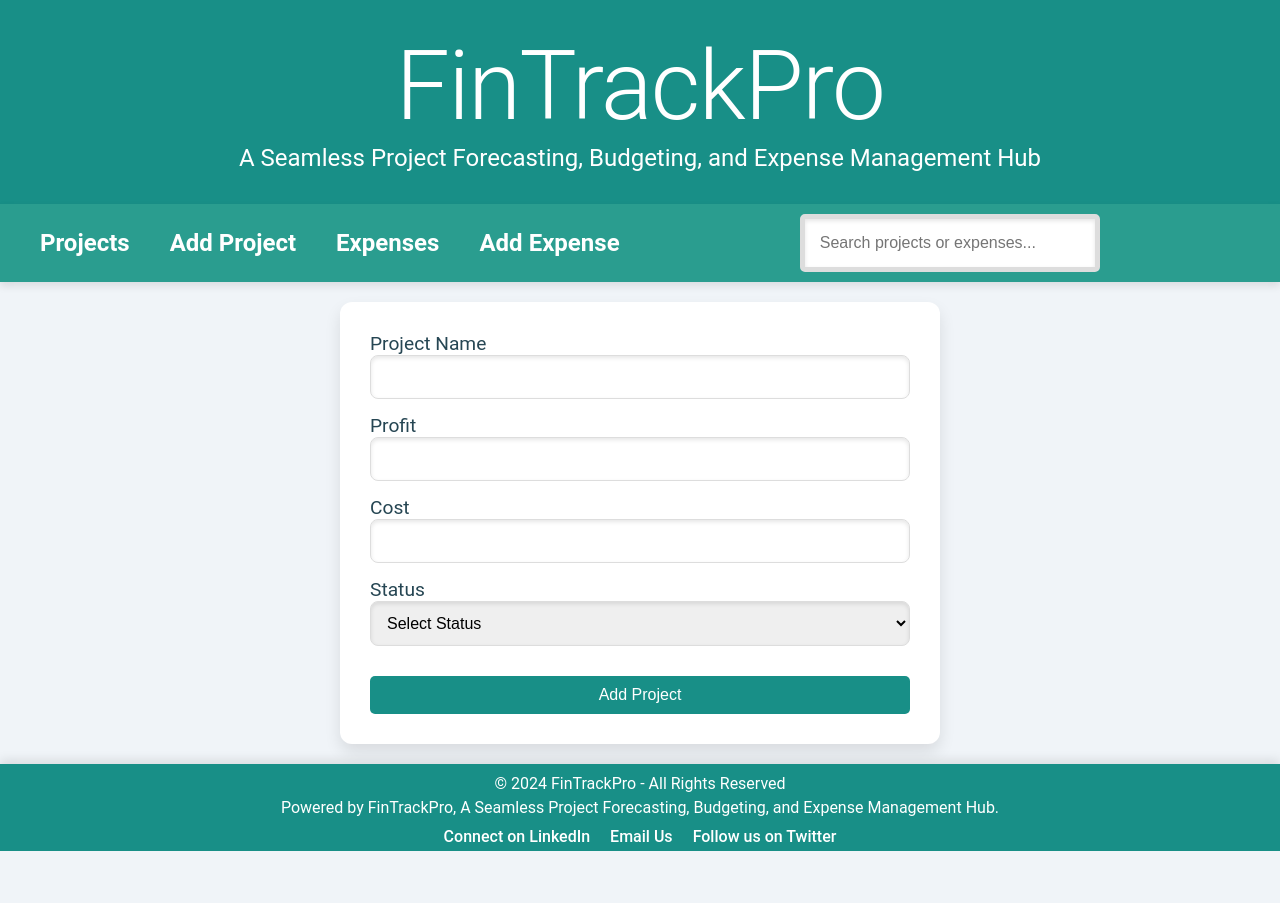
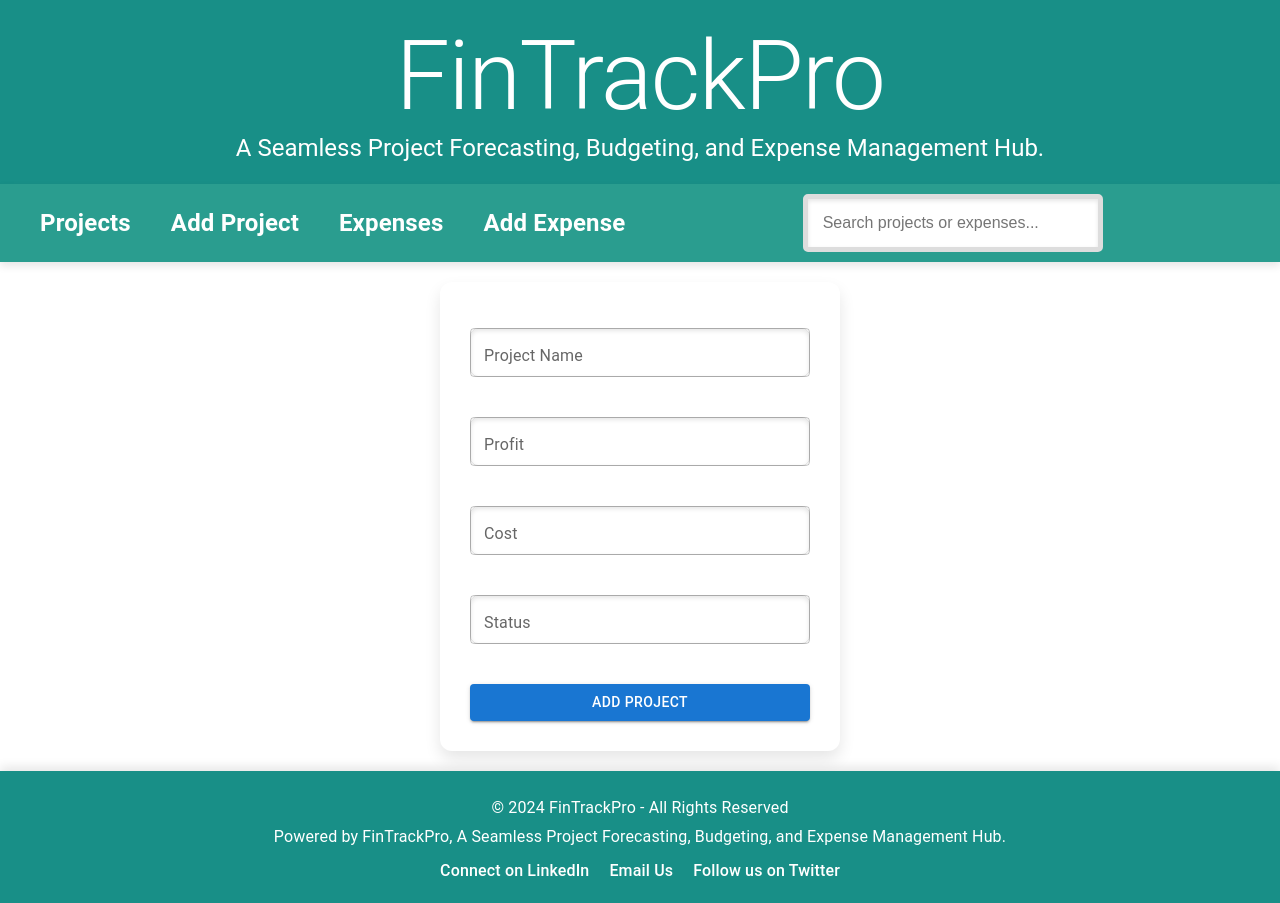
Before and after one commit to ronniearistil/FinTrackFlow, a React (Create React App) app: page /projects/new in a window 1280 px wide. Before the commit the page ends 851 px from the top, so only its background shows below. Built offline with nearby package versions, Linux system fonts and the light colour scheme; no server answers.

Commit message:
refactor and add resuable components

```diff
--- a/src/Components/App.jsx
+++ b/src/Components/App.jsx
@@ -1,13 +1,11 @@
 import React from 'react';
-import { ProjectProvider } from './ProjectContext.jsx'; // Correct import path
+import { ProjectProvider } from './ProjectContext.jsx';
 import Header from './Header.jsx';
 import NavBar from './NavBar.jsx';
 import DashBoard from './DashBoard.jsx';
 import ExpenseDashboard from './ExpenseDashboard.jsx';
 import ProjectForm from './ProjectForm.jsx';
 import ExpenseForm from './ExpenseForm.jsx';
-import ProjectDetail from './ProjectDetail';
-import ExpenseDetail from './ExpenseDetail';
 import Footer from './Footer.jsx';
 import { Route, Routes, Navigate } from 'react-router-dom';
 import { CssBaseline } from '@mui/material';
@@ -16,13 +14,13 @@ const App = () => {
   return (
     <ProjectProvider>
       <div className="App">
+        <CssBaseline />
         <Header />
         <NavBar />
         <Routes>
           <Route path="/" element={<Navigate to="/projects" />} />
           <Route path="/projects" element={<DashBoard />} />
           <Route path="/projects/new" element={<ProjectForm />} />
-  <Route path="/projects/:id" element={<ProjectDetail />} /> {/* Route for individual project */}
           <Route path="/expenses" element={<ExpenseDashboard />} />
           <Route path="/expenses/new" element={<ExpenseForm />} />
         </Routes>
--- a/src/Components/ExpenseForm.jsx
+++ b/src/Components/ExpenseForm.jsx
@@ -1,79 +1,42 @@
+// forms/ExpenseForm.jsx
 import React, { useContext } from 'react';
 import { useFormik } from 'formik';
 import * as Yup from 'yup';
-import { Button, TextField, Select, MenuItem, FormControl, InputLabel } from '@mui/material';
+import { Button, Box } from '@mui/material';
 import { ProjectContext } from './ProjectContext';
+import InputField from './InputField';
+import SelectField from './SelectField';
 
 const ExpenseForm = () => {
-  const { projects, addExpense } = useContext(ProjectContext); // Access the projects and addExpense from context
+  const { projects, addExpense } = useContext(ProjectContext);
 
   const formik = useFormik({
-    initialValues: {
-      name: '',
-      amount: '',
-      projectId: '', // New field for project ID
-    },
+    initialValues: { name: '', amount: '', projectId: '' },
     validationSchema: Yup.object({
       name: Yup.string().required('Expense name is required'),
-      amount: Yup.number().required('Amount is required').positive('Amount must be greater than zero'),
-      projectId: Yup.string().required('Project ID is required'), // Validation for project ID
+      amount: Yup.number().positive('Amount must be positive').required('Amount is required'),
+      projectId: Yup.string().required('Project ID is required'),
     }),
     onSubmit: (values, { resetForm }) => {
-      console.log("Submitting expense:", values); // Log the expense values
-      addExpense(values); // Call addExpense from context
+      addExpense(values);
       resetForm();
     },
   });
 
   return (
-    <form onSubmit={formik.handleSubmit}>
-      <div>
-        <label>Expense Name</label>
-        <input
-          type="text"
-          name="name"
-          value={formik.values.name}
-          onChange={formik.handleChange}
-        />
-        {formik.errors.name && formik.touched.name ? (
-          <div className="error">{formik.errors.name}</div>
-        ) : null}
-      </div>
+    <Box
+      component="form"
+      onSubmit={formik.handleSubmit}
+      sx={{ display: 'flex', flexDirection: 'column', gap: 2, width: '100%', maxWidth: 400 }}
+    >
+      <InputField formik={formik} name="name" label="Expense Name" />
+      <InputField formik={formik} name="amount" label="Amount" type="number" />
+      <SelectField formik={formik} name="projectId" label="Project" options={projects} />
 
-      <div>
-        <label>Amount</label>
-        <input
-          type="number"
-          name="amount"
-          value={formik.values.amount}
-          onChange={formik.handleChange}
-        />
-        {formik.errors.amount && formik.touched.amount ? (
-          <div className="error">{formik.errors.amount}</div>
-        ) : null}
-      </div>
-
-      <div>
-        <label>Project</label>
-        <select
-          name="projectId"
-          value={formik.values.projectId}
-          onChange={formik.handleChange}
-        >
-          <option value="">Select a project</option>
-          {projects.map((project) => (
-            <option key={project.id} value={project.id}>
-              {project.name}
-            </option>
-          ))}
-        </select>
-        {formik.errors.projectId && formik.touched.projectId ? (
-          <div className="error">{formik.errors.projectId}</div>
-        ) : null}
-      </div>
-
-      <button type="submit">Add Expense</button>
-    </form>
+      <Button type="submit" variant="contained" sx={{ mt: 2 }}>
+        Add Expense
+      </Button>
+    </Box>
   );
 };
 
--- a/src/Components/Header.jsx
+++ b/src/Components/Header.jsx
@@ -1,13 +1,12 @@
+// Header.jsx
 import React from 'react';
-import { Typography } from '@mui/material'; // Import MUI Typography
+import { Typography } from '@mui/material';
 
-const Header = () => {
-  return (
-    <header>
-      <Typography variant="h1">FinTrackPro</Typography>
-      <Typography variant="h5">A Seamless Project Forecasting, Budgeting, and Expense Management Hub</Typography>
-    </header>
-  );
-};
+const Header = () => (
+  <header>
+    <Typography variant="h1">FinTrackPro</Typography>
+    <Typography variant="h5">A Seamless Project Forecasting, Budgeting, and Expense Management Hub.</Typography>
+  </header>
+);
 
 export default Header;
--- /dev/null
+++ b/src/Components/InputField.jsx
@@ -0,0 +1,20 @@
+// components/InputField.jsx
+import React from 'react';
+import { TextField } from '@mui/material';
+
+const InputField = ({ formik, name, label, type = 'text' }) => (
+  <TextField
+    label={label}
+    name={name}
+    type={type}
+    value={formik.values[name]}
+    onChange={formik.handleChange}
+    onBlur={formik.handleBlur}
+    error={formik.touched[name] && Boolean(formik.errors[name])}
+    helperText={formik.touched[name] && formik.errors[name]}
+    fullWidth
+    margin="normal"
+  />
+);
+
+export default InputField;
--- a/src/Components/ProjectContext.jsx
+++ b/src/Components/ProjectContext.jsx
@@ -7,75 +7,32 @@ export const ProjectProvider = ({ children }) => {
   const [expenses, setExpenses] = useState([]);
 
   useEffect(() => {
-    fetch('http://localhost:5001/projects')
-      .then((res) => res.json())
-      .then((data) => setProjects(data))
-      .catch((error) => console.error('Error fetching projects:', error));
-
-    fetch('http://localhost:5001/expenses')
-      .then((res) => res.json())
-      .then((data) => setExpenses(data))
-      .catch((error) => console.error('Error fetching expenses:', error));
+    fetchData('projects', setProjects);
+    fetchData('expenses', setExpenses);
   }, []);
 
-  // CRUD operations for projects
-  const addProject = (newProject) => {
-    fetch('http://localhost:5001/projects', {
-      method: 'POST',
-      headers: {
-        'Content-Type': 'application/json',
-      },
-      body: JSON.stringify(newProject),
-    })
-      .then((res) => res.json())
-      .then((data) => {
-        setProjects((prevProjects) => [...prevProjects, data]);
-      })
-      .catch((error) => console.error('Error adding project:', error));
+  const fetchData = async (endpoint, setter) => {
+    try {
+      const response = await fetch(`http://localhost:5001/${endpoint}`);
+      const data = await response.json();
+      setter(data);
+    } catch (error) {
+      console.error(`Error fetching ${endpoint}:`, error);
+    }
   };
 
-  const updateProject = (updatedProject) => {
-    setProjects((prevProjects) =>
-      prevProjects.map((project) =>
-        project.id === updatedProject.id ? updatedProject : project
-      )
-    );
-  };
-
-  const deleteProject = (id) => {
-    setProjects((prevProjects) =>
-      prevProjects.filter((project) => project.id !== id)
-    );
-  };
-
-  // CRUD operations for expenses
-  const addExpense = (newExpense) => {
-    fetch('http://localhost:5001/expenses', {
-      method: 'POST',
-      headers: {
-        'Content-Type': 'application/json',
-      },
-      body: JSON.stringify(newExpense),
-    })
-      .then((res) => res.json())
-      .then((data) => {
-        setExpenses((prevExpenses) => [...prevExpenses, data]);
-      })
-      .catch((error) => console.error('Error adding expense:', error));
-  };
-
-  const updateExpense = (updatedExpense) => {
-    setExpenses((prevExpenses) =>
-      prevExpenses.map((expense) =>
-        expense.id === updatedExpense.id ? updatedExpense : expense
-      )
-    );
-  };
-
-  const deleteExpense = (id) => {
-    setExpenses((prevExpenses) =>
-      prevExpenses.filter((expense) => expense.id !== id)
-    );
+  const addItem = async (endpoint, newItem, setter) => {
+    try {
+      const response = await fetch(`http://localhost:5001/${endpoint}`, {
+        method: 'POST',
+        headers: { 'Content-Type': 'application/json' },
+        body: JSON.stringify(newItem),
+      });
+      const data = await response.json();
+      setter((prev) => [...prev, data]);
+    } catch (error) {
+      console.error(`Error adding ${endpoint}:`, error);
+    }
   };
 
   return (
@@ -83,12 +40,8 @@ export const ProjectProvider = ({ children }) => {
       value={{
         projects,
         expenses,
-        addProject,
-        updateProject,
-        deleteProject,
-        addExpense,
-        updateExpense,
-        deleteExpense,
+        addProject: (project) => addItem('projects', project, setProjects),
+        addExpense: (expense) => addItem('expenses', expense, setExpenses),
       }}
     >
       {children}
--- a/src/Components/ProjectDetail.jsx
+++ /dev/null
@@ -1,35 +0,0 @@
-import React, { useContext } from 'react';
-import { useParams } from 'react-router-dom';
-import { ProjectContext } from './ProjectContext';
-
-const ProjectDetail = () => {
-  const { id } = useParams(); // Extract project ID from route
-  const { projects, expenses } = useContext(ProjectContext);
-
-  const project = projects.find((proj) => proj.id === parseInt(id)); // Ensure IDs match
-  const projectExpenses = expenses.filter((expense) => expense.projectId === project?.id);
-
-  if (!project) return <p>Project not found</p>;
-
-  return (
-    <div>
-      <h2>{project.name}</h2>
-      <p>Profit: ${project.profit}</p>
-      <p>Cost: ${project.cost}</p>
-      <p>Status: {project.status}</p>
-
-      <h3>Expenses</h3>
-      {projectExpenses.length > 0 ? (
-        projectExpenses.map((expense) => (
-          <div key={expense.id}>
-            <p>{expense.name}: ${expense.amount}</p>
-          </div>
-        ))
-      ) : (
-        <p>No expenses found for this project.</p>
-      )}
-    </div>
-  );
-};
-
-export default ProjectDetail;
--- a/src/Components/ProjectForm.jsx
+++ b/src/Components/ProjectForm.jsx
@@ -1,103 +1,43 @@
+// forms/ProjectForm.jsx
 import React, { useContext } from 'react';
 import { useFormik } from 'formik';
 import * as Yup from 'yup';
-import { Button, TextField, Select, MenuItem, FormControl, InputLabel } from '@mui/material';
-import { ProjectContext } from './ProjectContext'; // Ensure the import path is correct
+import { Button, Box } from '@mui/material';
+import { ProjectContext } from './ProjectContext';
+import InputField from './InputField';
 
 const ProjectForm = () => {
-  const { addProject } = useContext(ProjectContext); // Get the addProject function from context
+  const { addProject } = useContext(ProjectContext);
 
   const formik = useFormik({
-    initialValues: {
-      name: '',
-      profit: '',
-      cost: '',
-      status: '',
-    },
+    initialValues: { name: '', profit: '', cost: '', status: '' },
     validationSchema: Yup.object({
-      name: Yup.string()
-        .required('Project name is required')
-        .min(3, 'Must be at least 3 characters'),
-      profit: Yup.number()
-        .required('Profit is required')
-        .positive('Profit must be greater than zero'),
-      cost: Yup.number()
-        .required('Cost is required')
-        .positive('Cost must be greater than zero'),
-      status: Yup.string()
-        .required('Status is required')
-        .oneOf(['In Progress', 'Completed', 'At Risk']),
+      name: Yup.string().required('Project name is required'),
+      profit: Yup.number().positive('Profit must be positive').required('Profit is required'),
+      cost: Yup.number().positive('Cost must be positive').required('Cost is required'),
+      status: Yup.string().required('Status is required'),
     }),
     onSubmit: (values, { resetForm }) => {
-      addProject(values); // Call the addProject function from context
+      addProject(values);
       resetForm();
     },
   });
 
   return (
-    <form onSubmit={formik.handleSubmit}>
-      <div>
-        <label>Project Name</label>
-        <input
-          type="text"
-          name="name"
-          value={formik.values.name}
-          onChange={formik.handleChange}
-          onBlur={formik.handleBlur} // Add blur handling
-        />
-        {formik.errors.name && formik.touched.name ? (
-          <div className="error">{formik.errors.name}</div>
-        ) : null}
-      </div>
+    <Box
+      component="form"
+      onSubmit={formik.handleSubmit}
+      sx={{ display: 'flex', flexDirection: 'column', gap: 2, width: '100%', maxWidth: 400 }}
+    >
+      <InputField formik={formik} name="name" label="Project Name" />
+      <InputField formik={formik} name="profit" label="Profit" type="number" />
+      <InputField formik={formik} name="cost" label="Cost" type="number" />
+      <InputField formik={formik} name="status" label="Status" />
 
-      <div>
-        <label>Profit</label>
-        <input
-          type="number"
-          name="profit"
-          value={formik.values.profit}
-          onChange={formik.handleChange}
-          onBlur={formik.handleBlur}
-        />
-        {formik.errors.profit && formik.touched.profit ? (
-          <div className="error">{formik.errors.profit}</div>
-        ) : null}
-      </div>
-
-      <div>
-        <label>Cost</label>
-        <input
-          type="number"
-          name="cost"
-          value={formik.values.cost}
-          onChange={formik.handleChange}
-          onBlur={formik.handleBlur}
-        />
-        {formik.errors.cost && formik.touched.cost ? (
-          <div className="error">{formik.errors.cost}</div>
-        ) : null}
-      </div>
-
-      <div>
-        <label>Status</label>
-        <select
-          name="status"
-          value={formik.values.status}
-          onChange={formik.handleChange}
-          onBlur={formik.handleBlur}
-        >
-          <option value="">Select Status</option>
-          <option value="In Progress">In Progress</option>
-          <option value="Completed">Completed</option>
-          <option value="At Risk">At Risk</option>
-        </select>
-        {formik.errors.status && formik.touched.status ? (
-          <div className="error">{formik.errors.status}</div>
-        ) : null}
-      </div>
-
-      <button type="submit">Add Project</button>
-    </form>
+      <Button type="submit" variant="contained" sx={{ mt: 2 }}>
+        Add Project
+      </Button>
+    </Box>
   );
 };
 
--- /dev/null
+++ b/src/Components/SelectField.jsx
@@ -0,0 +1,33 @@
+// components/SelectField.jsx
+import React from 'react';
+import { FormControl, InputLabel, Select, MenuItem, Typography } from '@mui/material';
+
+const SelectField = ({ formik, name, label, options }) => (
+  <FormControl
+    fullWidth
+    margin="normal"
+    error={formik.touched[name] && Boolean(formik.errors[name])}
+  >
+    <InputLabel>{label}</InputLabel>
+    <Select
+      name={name}
+      value={formik.values[name]}
+      onChange={formik.handleChange}
+      onBlur={formik.handleBlur}
+    >
+      <MenuItem value="">
+        <em>Select {label}</em>
+      </MenuItem>
+      {options.map((option) => (
+        <MenuItem key={option.id} value={option.id}>
+          {option.name}
+        </MenuItem>
+      ))}
+    </Select>
+    {formik.touched[name] && formik.errors[name] && (
+      <Typography sx={{ color: 'red', mt: 1 }}>{formik.errors[name]}</Typography>
+    )}
+  </FormControl>
+);
+
+export default SelectField;
--- a/src/index.css
+++ b/src/index.css
@@ -275,6 +275,22 @@ label {
 
   .project-card,
   .expense-card {
-    width: 90%;
+    width: 100%;
   }
 }
+
+body {
+  font-family: 'Roboto', Arial, sans-serif;
+  background-color: #f0f4f8;
+  margin: 0;
+  min-height: 100vh;
+  display: flex;
+  flex-direction: column;
+}
+
+header, .footer {
+  background-color: #188f87;
+  color: white;
+  text-align: center;
+  padding: 20px;
+}
```
Also changed, not shown: src/Components/ErrorPage.jsx (+2 -7 lines), src/Components/ExpensesContainer.jsx (+9 -14 lines), src/Components/ProjectCard.jsx (+9 -10 lines), src/Components/ProjectsContainer.jsx (+9 -14 lines), 1 other file (tests, documents, lock files or other folders). Lines whose indentation alone changed are shown as unchanged.
